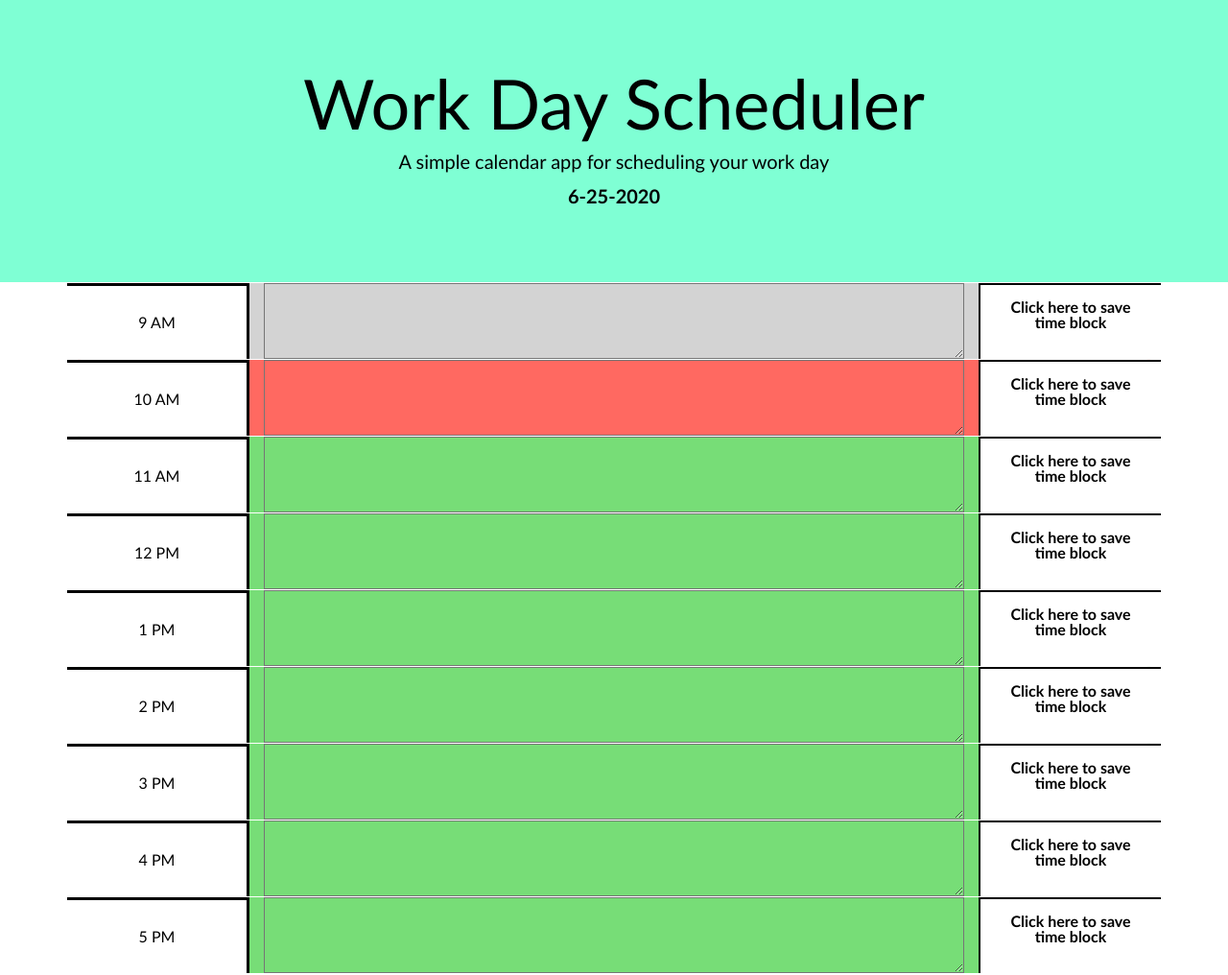
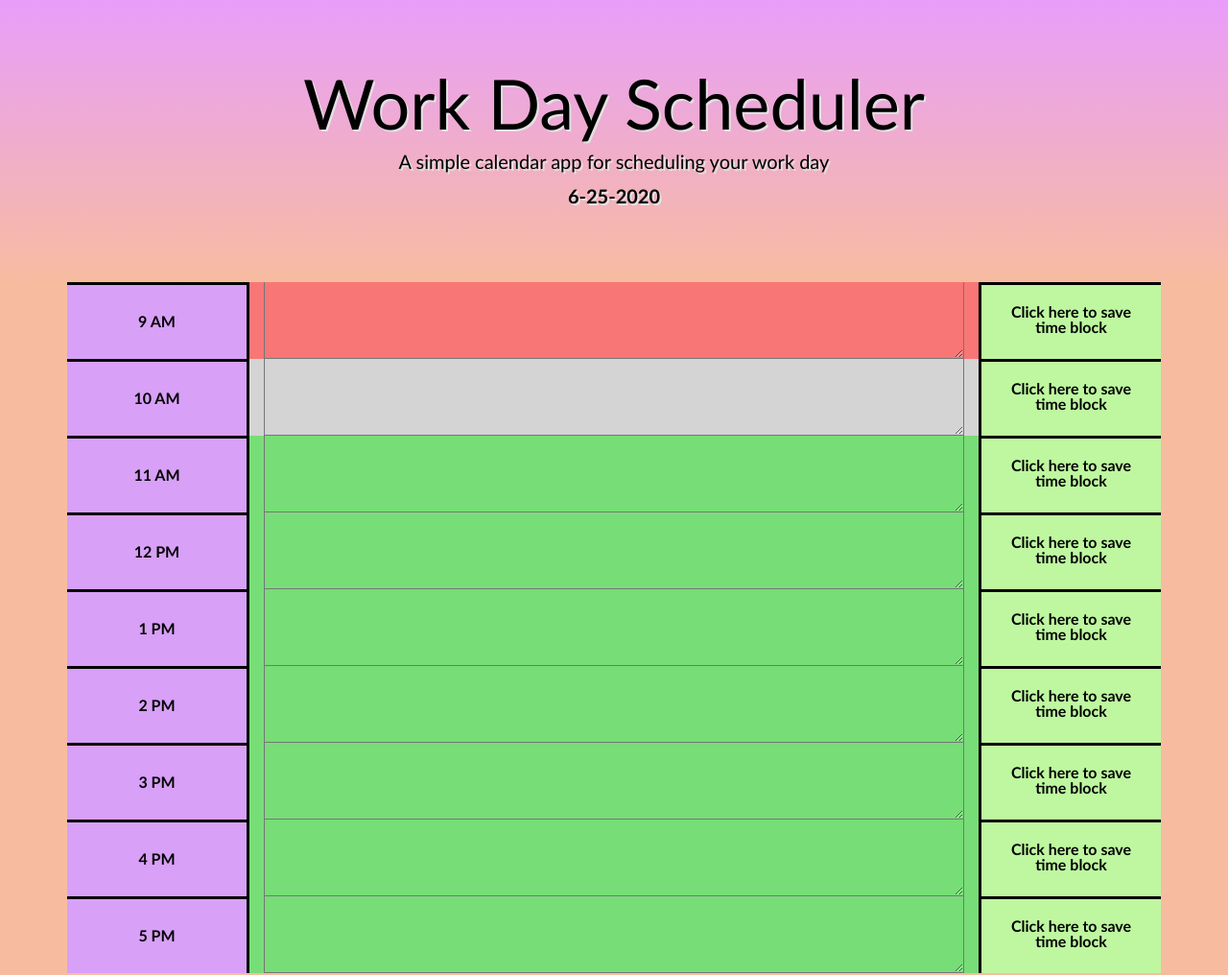
Before and after one commit to ndziewit/day-planner, a plain HTML site: page index.html in a window 1280 px wide. Shown: the whole page at 96% size. Drawn offline with nearby package versions, Linux system fonts and the light colour scheme.

Commit message:
fixing colors and spacing

```diff
--- a/Develop/style.css
+++ b/Develop/style.css
@@ -2,65 +2,76 @@ body {
   font-family: 'Gill Sans', 'Gill Sans MT', Calibri, 'Trebuchet MS', sans-serif;
   font-size: 16px;
   line-height: 1;
+  background-image: linear-gradient(rgb(247, 188, 160), rgb(247, 188, 160));
 }
 
 textarea{
   background: transparent;
   color: #000000;
   text-align: center;
+  font-weight: bold;
   height:100%;
   width: 100%;
+  border-top: 1px rgba(255, 255, 255, 75);
 }
 
 .jumbotron {
   text-align: center;
-  background-color: aquamarine;
+  background-image: linear-gradient(rgb(232, 158, 250), rgb(247, 188, 160));
   color: black;
+  text-shadow: 2px 2px rgb(226, 226, 226);
   border-radius: 0;
   margin-bottom:0;
+}
+
+.lead {
+  text-shadow: 2px 2px rgb(226, 226, 226);
 }
 
 .hour-block{
   text-align: center;
   border-radius: 15px;
+  background: transparent;
 }
 
 .row {
   white-space: pre-wrap;
   height: 80px;
-  border-top: 1px solid white;;
 }
 
 .hour {
-  background-color: #ffffff;
+  background-color: #d8a0f7;
   color: #000000;
   border-top: 3px solid #000000;
   border-right: 3px solid #000000;
   padding-top:30px;
+  font-weight: bold;
+}
+
+.hour:hover {
+  background-color: #aa7ec2;
+  text-shadow: 2px 2px rgb(226, 226, 226);
 }
 
 .past {
-  background-color: #d3d3d3;
-  color: white;
+  background-color: #f87676;
 }
 
 .current {
-  background-color: #ff6961;
-  color: white;
+  background-color: #d4d4d4;
 }
 
 .upcoming {
   background-color: #77dd77;
-  color: white;
 }
 
 .saveTime {
-  background-color: white;
+  background-color: #bef7a0;
   color: black;
-  border-top: black 2px solid;
-  border-left: black 2px solid;
+  border-top: black 3px solid;
+  border-left: black 3px solid;
   font-weight: bold;
-  padding-top: 15px;
+  padding-top: 20px;
 }
 
 .saveTime:hover {
@@ -71,5 +82,4 @@ textarea{
 
 #currentDay{
   font-weight:bold;
-
 }
```
